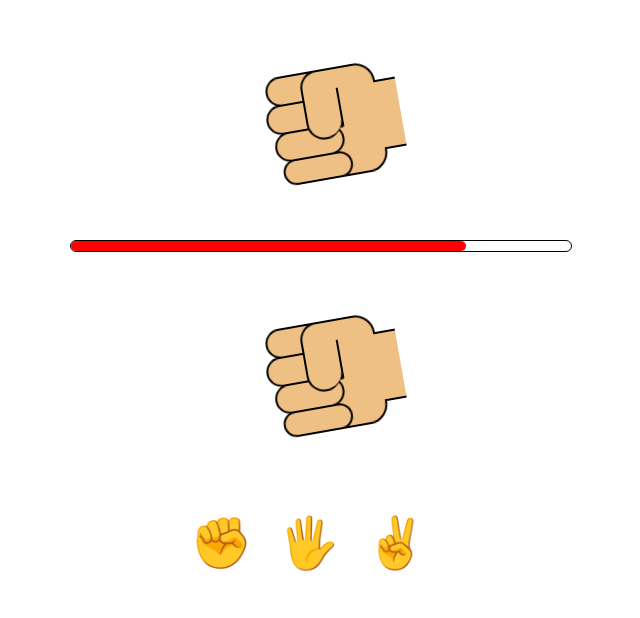
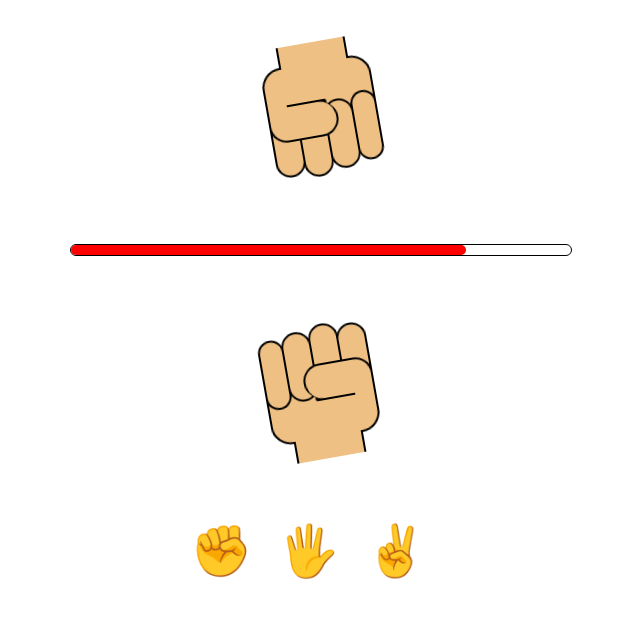
Before and after one commit to leo-geoffroy-sonarsource/game-cube, a React (Create React App) app in the folder frontend/game-qube/: page / in a window 1280 px wide. Shown: the top 618 px of the page, without its empty margins (319-959 px from the left). Built offline with nearby package versions, Linux system fonts and the light colour scheme.

Commit message:
rotate hand

```diff
--- a/frontend/game-qube/src/Input.css
+++ b/frontend/game-qube/src/Input.css
@@ -89,26 +89,28 @@ div.arm {
 }
 
 
-input[id$="scissors"]:checked ~ div #user-hand .finger-1,
-input[id^="scissors"]:checked ~ div #computer-hand .finger-1 {
+
+.scissors .finger-1 {
   width: 130px;
   transform:rotate(-5deg);
 }
-input[id$="scissors"]:checked ~ div #user-hand .finger-2,
-input[id^="scissors"]:checked ~ div #computer-hand .finger-2 {
+
+.scissors .finger-2 {
   width: 130px;
   transform:rotate(5deg);
 }
+
 
 .paper .finger-1,
 .paper .finger-2,
 .paper .finger-3,
 .paper .finger-4 {
   left: 124px !important;
-  left: calc(124px + var(--dif))x !important;
+  left: calc(124 + var(--dif))px;
   width: 80px !important;
-  border-left: 0x !important;
-  border-radius: 0 20px 20px 0x !important;
+  border-left: none !important;
+  border-top-left-radius: 0 20px;
+  border-bottom-left-radius: 0 20px;
 }
 
 label:nth-of-type(1) { animation-delay: -0.00s; }
--- a/frontend/game-qube/src/Input.js
+++ b/frontend/game-qube/src/Input.js
@@ -24,7 +24,9 @@ export default function Input() {
 
   return (
     <Container>
-      <Hand outcome={outcome} />
+      <Rotate>
+        <Hand outcome={outcome} />
+      </Rotate>
       <Options>
         <Option type="radio" onClick={() => setOutcome("rock")}>
           ✊
@@ -57,3 +59,7 @@ const Option = styled.div`
   line-height: 2;
   margin-right: 25px;
 `;
+
+const Rotate = styled.div`
+  transform: rotate(90deg);
+`;
--- a/frontend/game-qube/src/Opponent.js
+++ b/frontend/game-qube/src/Opponent.js
@@ -4,7 +4,9 @@ import Hand from "./Hand";
 export default function Opponent() {
   return (
     <Container>
-      <Hand />
+      <Rotate>
+        <Hand />
+      </Rotate>
     </Container>
   );
 }
@@ -13,3 +15,7 @@ const Container = styled.div`
   display: flex;
   justify-content: center;
 `;
+
+const Rotate = styled.div`
+  transform: rotate(270deg);
+`;
```
Also changed, not shown: 1 other file (tests, documents, lock files or other folders).
